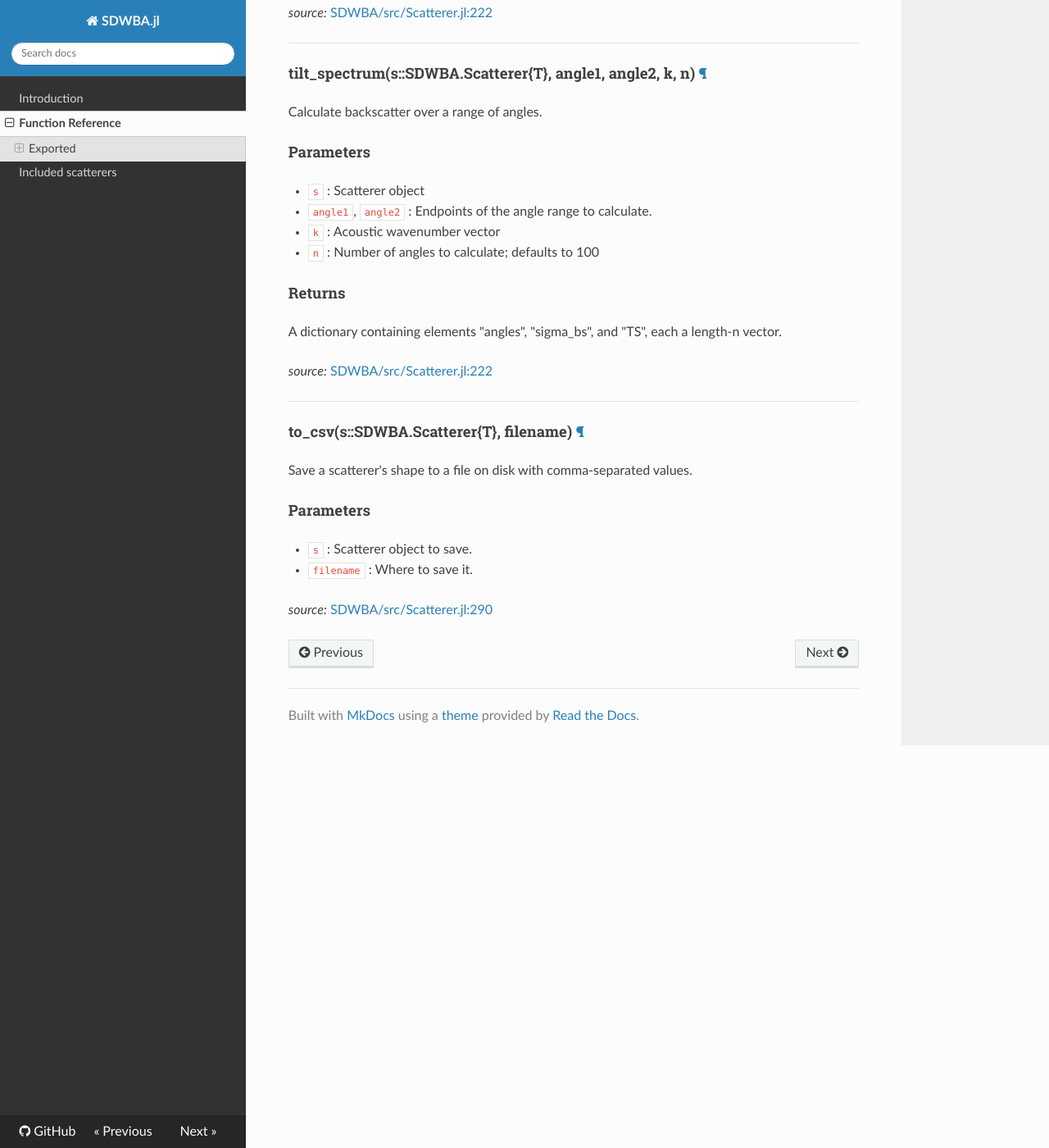
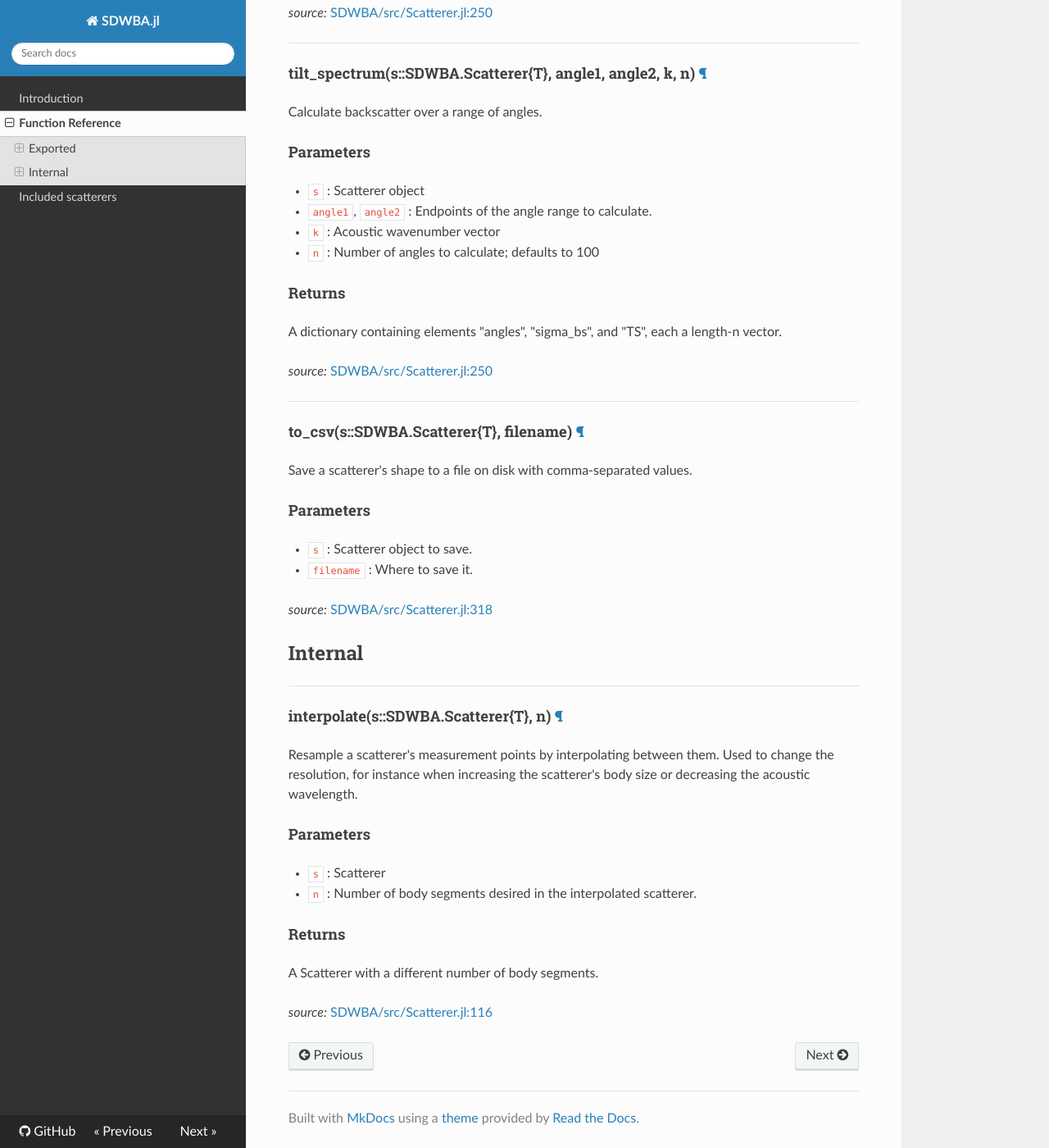
Before and after one commit to ElOceanografo/SDWBA.jl, an MkDocs documentation site: the page built from docs/API.md, in a window 1280 px wide and 1400 px high, scrolled down 3922 px. Shown: the whole window at 82% size. Built offline with MkDocs 1.6.1, drawn with Linux system fonts in a browser that asks for light colours; nearby versions of some CDN libraries; old or Windows-style settings are respelled for this version of MkDocs; some of the changed text lies outside the part shown.

Commit message:
Function to interpolate new measurement points for a scatterer

```diff
--- a/docs/API.md
+++ b/docs/API.md
@@ -176,7 +176,7 @@ each a length-n vector.
 
 
 *source:*
-[SDWBA/src/Scatterer.jl:222](https://github.com/ElOceanografo/SDWBA.jl/tree/7730312531c2f9b08848b4a63fbfcf6f31763e00/src/Scatterer.jl#L222)
+[SDWBA/src/Scatterer.jl:250](https://github.com/ElOceanografo/SDWBA.jl/tree/58159dc1cd2fa7416e74887232848ebaba820633/src/Scatterer.jl#L250)
 
 ---
 
@@ -198,7 +198,7 @@ each a length-n vector.
 
 
 *source:*
-[SDWBA/src/Scatterer.jl:222](https://github.com/ElOceanografo/SDWBA.jl/tree/7730312531c2f9b08848b4a63fbfcf6f31763e00/src/Scatterer.jl#L222)
+[SDWBA/src/Scatterer.jl:250](https://github.com/ElOceanografo/SDWBA.jl/tree/58159dc1cd2fa7416e74887232848ebaba820633/src/Scatterer.jl#L250)
 
 ---
 
@@ -213,4 +213,25 @@ Save a scatterer's shape to a file on disk with comma-separated values.
 
 
 *source:*
-[SDWBA/src/Scatterer.jl:290](https://github.com/ElOceanografo/SDWBA.jl/tree/7730312531c2f9b08848b4a63fbfcf6f31763e00/src/Scatterer.jl#L290)
+[SDWBA/src/Scatterer.jl:318](https://github.com/ElOceanografo/SDWBA.jl/tree/58159dc1cd2fa7416e74887232848ebaba820633/src/Scatterer.jl#L318)
+
+## Internal
+
+---
+
+<a id="method__interpolate.1" class="lexicon_definition"></a>
+#### interpolate(s::SDWBA.Scatterer{T},  n) [¶](#method__interpolate.1)
+Resample a scatterer's measurement points by interpolating between them. Used
+to change the resolution, for instance when increasing the scatterer's body
+size or decreasing the acoustic wavelength.
+
+#### Parameters
+- `s` : Scatterer
+- `n` : Number of body segments desired in the interpolated scatterer.
+
+#### Returns
+A Scatterer with a different number of body segments.
+
+
+*source:*
+[SDWBA/src/Scatterer.jl:116](https://github.com/ElOceanografo/SDWBA.jl/tree/58159dc1cd2fa7416e74887232848ebaba820633/src/Scatterer.jl#L116)
```
Also changed, not shown: other parts of docs/API.md (+8 -8 lines), docs/Models.md (+5 -5 lines), site/API/index.html, site/Models/index.html, site/index.html, site/mkdocs/search_index.json, 1 other file.
